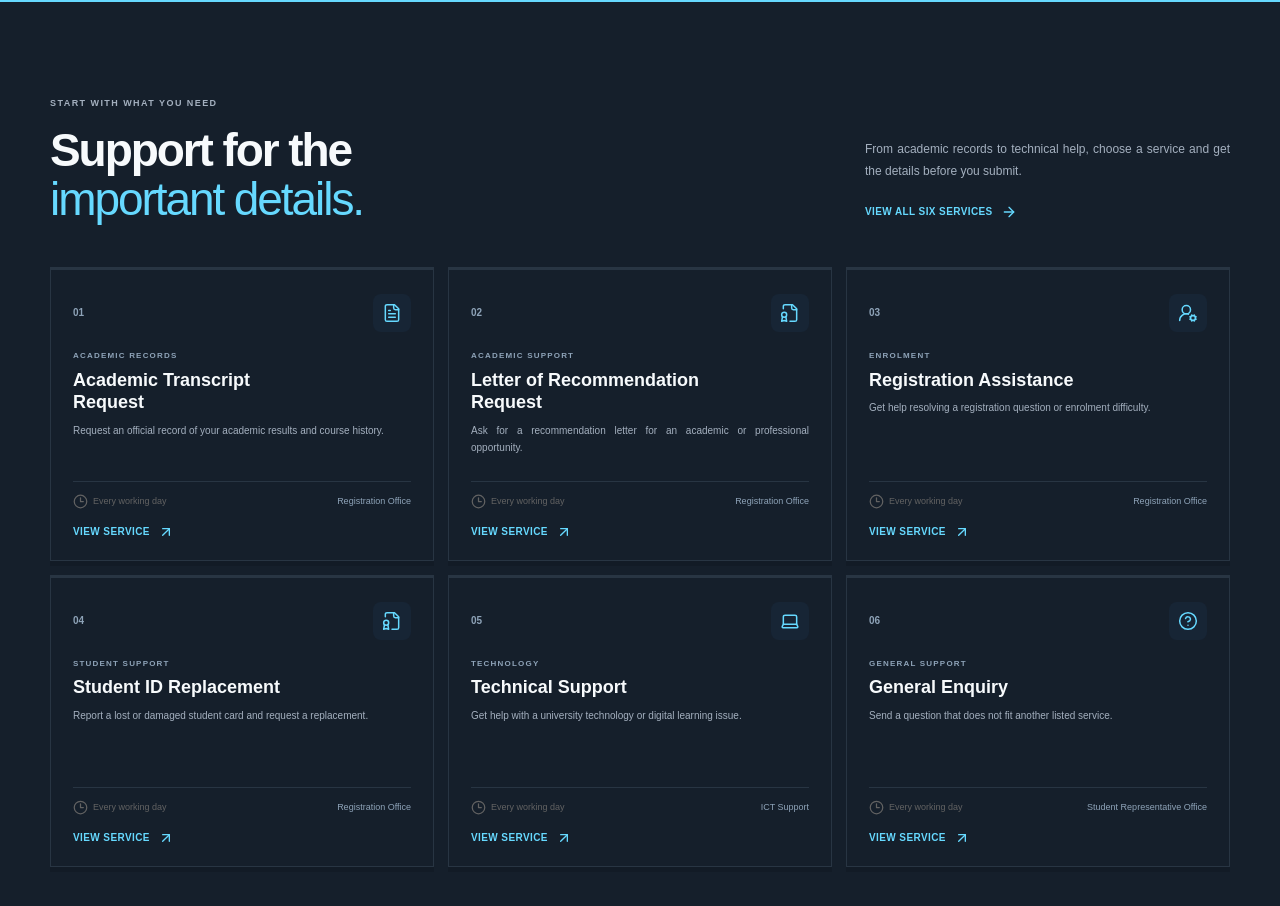
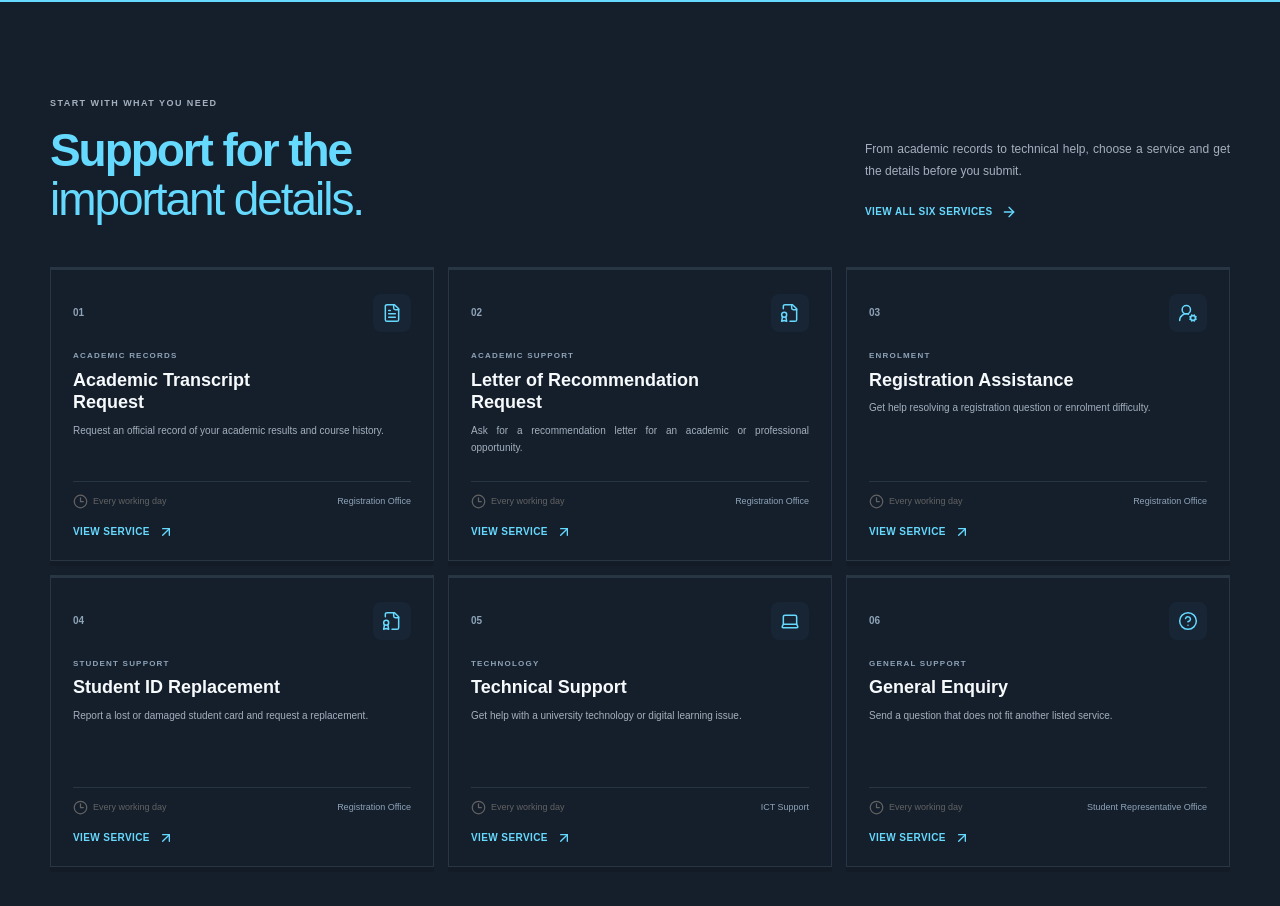
Before and after one commit to doug005/limkokwing-student-service-portal, a React app: page / in a window 1280 px wide. Shown: the part 781-1687 px from the top of the page. Built offline with nearby package versions, Linux system fonts and the light colour scheme.

Commit message:
Use hero blue for service overview heading

```diff
--- a/src/styles/global.css
+++ b/src/styles/global.css
@@ -1139,3 +1139,7 @@ h1, h2, h3, h4,
 .detail-bottom-cta strong,
 .form-section-heading h2,
 .requests-table-heading h2 span { color: #F7FAFC; }
+
+/* Service overview heading uses the hero accent for maximum contrast */
+.service-overview .section-heading h2,
+.service-overview .section-heading h2 em { color: #66D9FF !important; }
```
